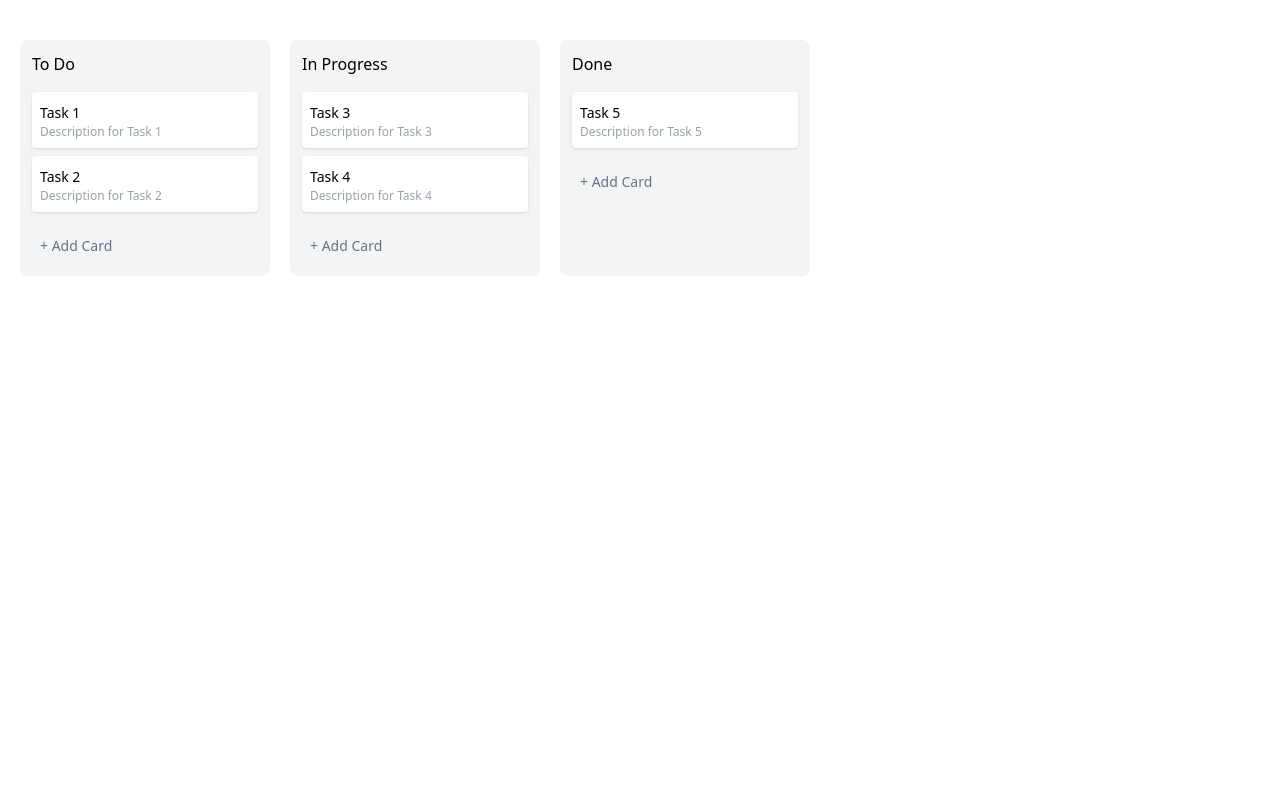
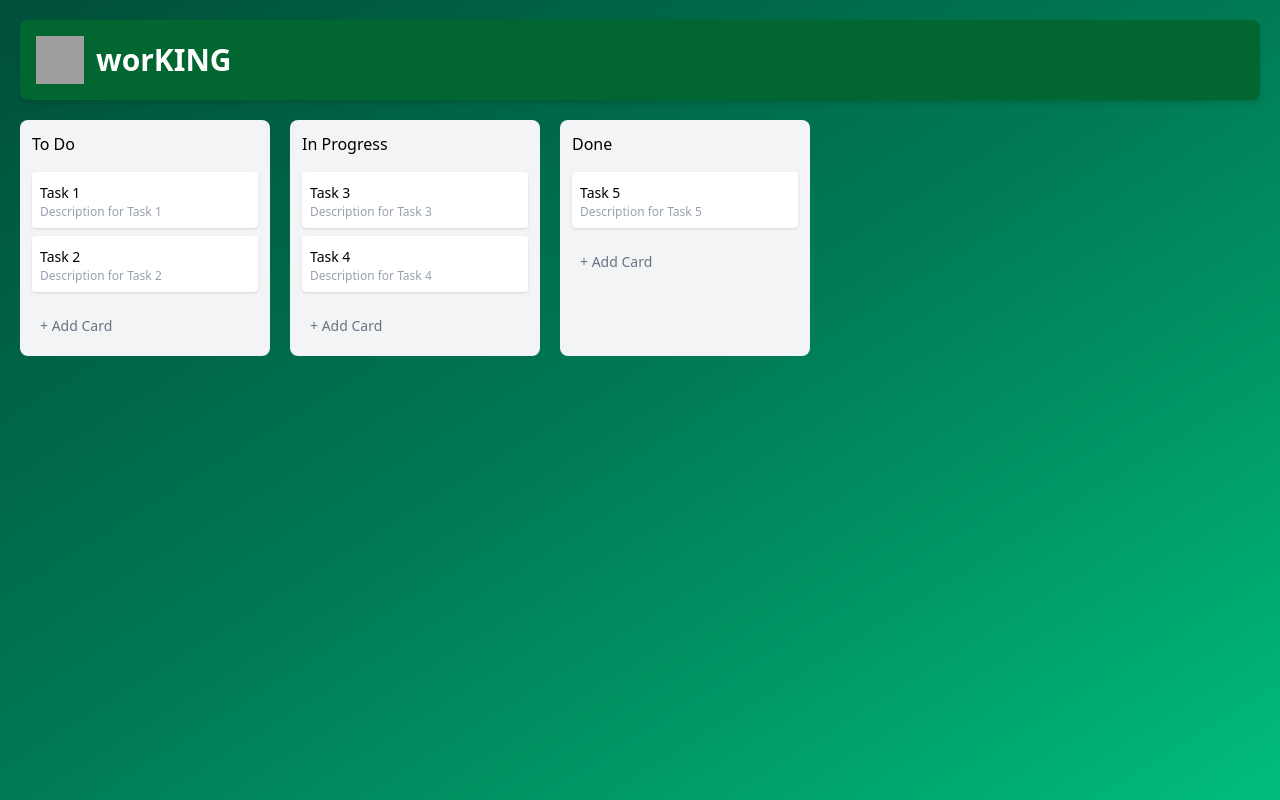
Before and after one commit to MartinLunaAguado/Trello-Clon, a Vue app: page / in a window 1280 px wide. Built offline with nearby package versions, Linux system fonts and the light colour scheme; grey boxes are pictures that could not be loaded.

Commit message:
Change Icon and background

```diff
--- a/index.html
+++ b/index.html
@@ -2,7 +2,7 @@
 <html lang="">
   <head>
     <meta charset="UTF-8">
-    <link rel="icon" href="/favicon.ico">
+    <link rel="icon" href="/worKING_icon.ico">
     <meta name="viewport" content="width=device-width, initial-scale=1.0">
     <link href="/src/assets/main.css" rel="stylesheet">
 
--- a/src/App.vue
+++ b/src/App.vue
@@ -1,5 +1,5 @@
 <script setup lang="ts">
-import {reactive, ref} from 'vue'
+import { reactive, ref } from 'vue'
 
 import Draggable from 'vuedraggable'
 // import Parent from '@/components/ParentVue.vue'
@@ -12,22 +12,22 @@ const lists = reactive<List[]>([
     title: 'To Do',
     cards: [
       { id: 1, title: 'Task 1', description: 'Description for Task 1' },
-      { id: 2, title: 'Task 2', description: 'Description for Task 2' }
-    ]
+      { id: 2, title: 'Task 2', description: 'Description for Task 2' },
+    ],
   },
   {
     id: 2,
     title: 'In Progress',
     cards: [
       { id: 3, title: 'Task 3', description: 'Description for Task 3' },
-      { id: 4, title: 'Task 4', description: 'Description for Task 4' }
-    ]
+      { id: 4, title: 'Task 4', description: 'Description for Task 4' },
+    ],
   },
   {
     id: 3,
     title: 'Done',
-    cards: [{ id: 5, title: 'Task 5', description: 'Description for Task 5' }]
-  }
+    cards: [{ id: 5, title: 'Task 5', description: 'Description for Task 5' }],
+  },
 ])
 
 const isModalOpen = ref(false)
@@ -39,20 +39,32 @@ const openModal = () => {
 const closeModal = () => {
   isModalOpen.value = false
 }
-
-
-
-
 </script>
 
+<template>
+  <main
+    class="p-5 font-sans bg-gradient-to-br from-emerald-900 via-emerald-700 to-emerald-500 min-h-screen"
+  >
+    <!-- Header Section -->
+    <header
+      class="flex items-center justify-start p-4 rounded-lg shadow-md bg-green-800 text-white"
+    >
+      <div class="flex items-center gap-3">
+        <img src="./assets/worKING_icon.ico" alt="Logo" class="w-12 h-12" />
+        <h1 class="text-3xl font-bold">worKING</h1>
+      </div>
+    </header>
 
-<template>
-   <main class="p-5 font-sans">
+    <!-- Main Content -->
     <div class="flex gap-5 py-5 overflow-x-auto">
-      <div class="bg-gray-100 p-3 rounded-lg min-w-[250px] flex flex-col" v-for="list in lists" :key="list.id">
+      <div
+        class="bg-gray-100 p-3 rounded-lg min-w-[250px] flex flex-col"
+        v-for="list in lists"
+        :key="list.id"
+      >
         <h2 class="font-medium mb-2">{{ list.title }}</h2>
         <Draggable :list="list.cards" group="cards">
-          <template #item="{element}">
+          <template #item="{ element }">
             <div class="bg-white p-2 my-2 rounded shadow cursor-pointer">
               <span class="text-sm font-medium">{{ element.title }}</span>
               <p class="text-xs text-gray-400">
@@ -61,12 +73,16 @@ const closeModal = () => {
             </div>
           </template>
         </Draggable>
-         <button class="w-full bg-transparent rounded hover:bg-white text-gray-500 p-2 text-left mt-2 text-sm font-medium" @click="openModal"> + Add Card </button>
-        </div>
+        <button
+          class="w-full bg-transparent rounded hover:bg-white text-gray-500 p-2 text-left mt-2 text-sm font-medium"
+          @click="openModal"
+        >
+          + Add Card
+        </button>
+      </div>
     </div>
-        <!-- <Parent /> -->
+
+    <!-- Modal Dialog -->
     <ModalDialog :is-open="isModalOpen" @close="closeModal" />
-
-
   </main>
 </template>
```
Also changed, not shown: 2 other files (tests, documents, lock files or other folders).
